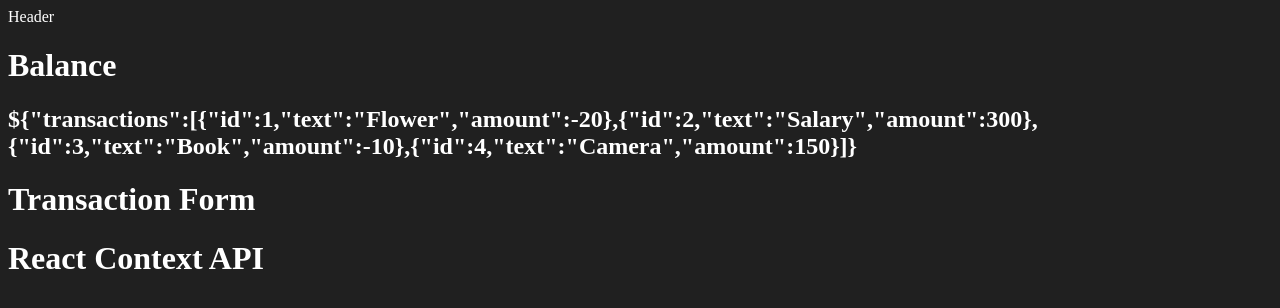
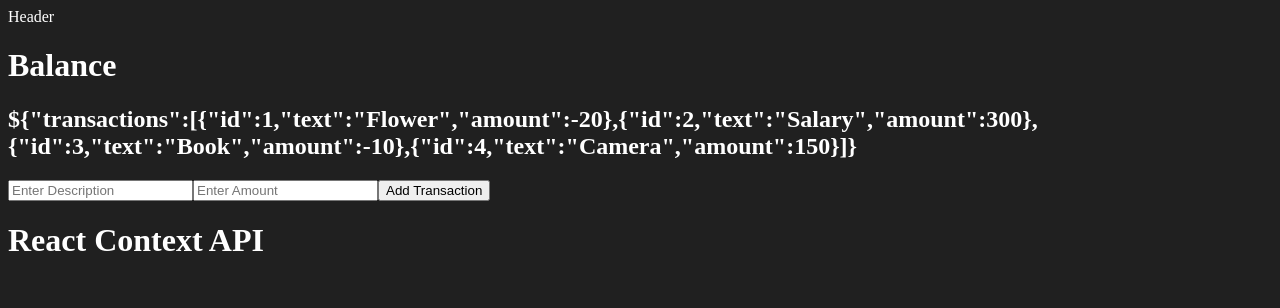
Before and after one commit to Kai-Al/Gastos-React, a React (Vite) app: page / in a window 1280 px wide. Shown: the top 308 px of the page. Built offline with nearby package versions, Linux system fonts and the light colour scheme.

Commit message:
feat: TransactionForm

```diff
--- a/index.html
+++ b/index.html
@@ -1,10 +1,10 @@
 <!DOCTYPE html>
-<html lang="en">
+<html lang="es">
   <head>
     <meta charset="UTF-8" />
     <link rel="icon" type="image/svg+xml" href="/vite.svg" />
     <meta name="viewport" content="width=device-width, initial-scale=1.0" />
-    <title>Vite + React</title>
+    <title>Aplicación de gastos e ingresos</title>
   </head>
   <body>
     <div id="root"></div>
--- a/src/components/TransactionForm.jsx
+++ b/src/components/TransactionForm.jsx
@@ -1,7 +1,36 @@
+import { useState } from "react";
+import { useGlobalState } from "../context/GlobalState";
+
 function TransactionForm() {
+  const [Description, setDescription] = useState();
+  const [Amount, setAmount] = useState();
+  const { addTransaction } = useGlobalState();
+
+  const onSubmit = (e) => {
+    e.preventDefault();
+    console.log(Description, Amount);
+    const newTransaction = {
+        id: Math.floor(Math.random() * 100000000),
+        text: Description,
+        amount: +Amount,
+    };
+    addTransaction(newTransaction);
+  };
   return (
     <div>
-      <h1>Transaction Form</h1>
+      <form onSubmit={onSubmit}>
+        <input
+          type="text"
+          placeholder="Enter Description"
+          onChange={(e) => setDescription(e.target.value)}
+        />
+        <input
+          type="number"
+          placeholder="Enter Amount"
+          onChange={(e) => setAmount(e.target.value)}
+        />
+        <input type="submit" value="Add Transaction" />
+      </form>
     </div>
   );
 }
--- a/src/context/AppReducer.jsx
+++ b/src/context/AppReducer.jsx
@@ -3,6 +3,7 @@
     case "ADD_TRANSACTION":
       return {
         ...state,
+        transactions: [...state.transactions, action.payload],
       };
     case "DELETE_TRANSACTION":
       return {
--- a/src/context/GlobalState.jsx
+++ b/src/context/GlobalState.jsx
@@ -19,8 +19,24 @@
 export const GlobalProvider = ({ children }) => {
   const [state, dispatch] = useReducer(AppReducer, initialState);
 
+  function deleteTransaction(id) {
+    dispatch({
+      type: "DELETE_TRANSACTION",
+      payload: id,
+    });
+  }
+
+  function addTransaction(transaction) {
+    dispatch({
+      type: "ADD_TRANSACTION",
+      payload: transaction,
+    });
+  }
+
   return (
-    <Context.Provider value={{transactions: state.transactions}}>
+    <Context.Provider
+      value={{ transactions: state.transactions, addTransaction }}
+    >
       {children}
     </Context.Provider>
   );
```
